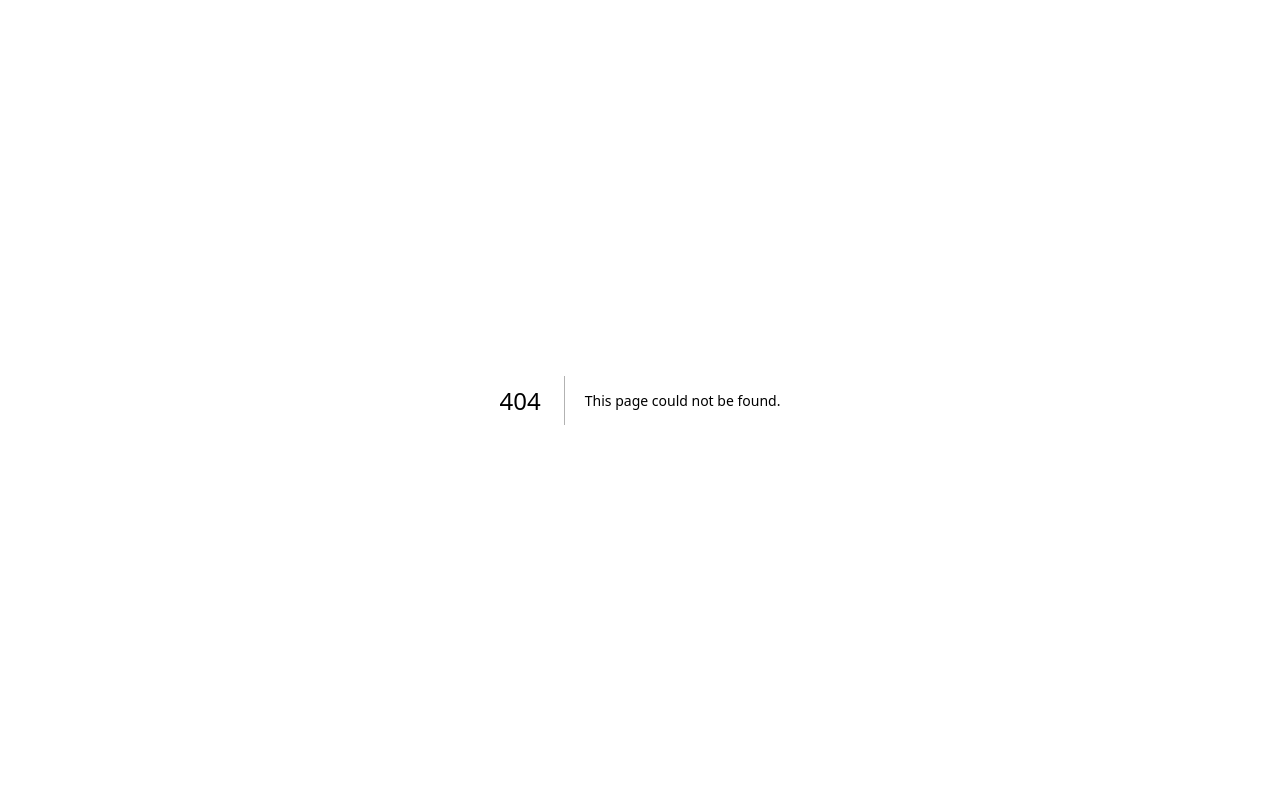
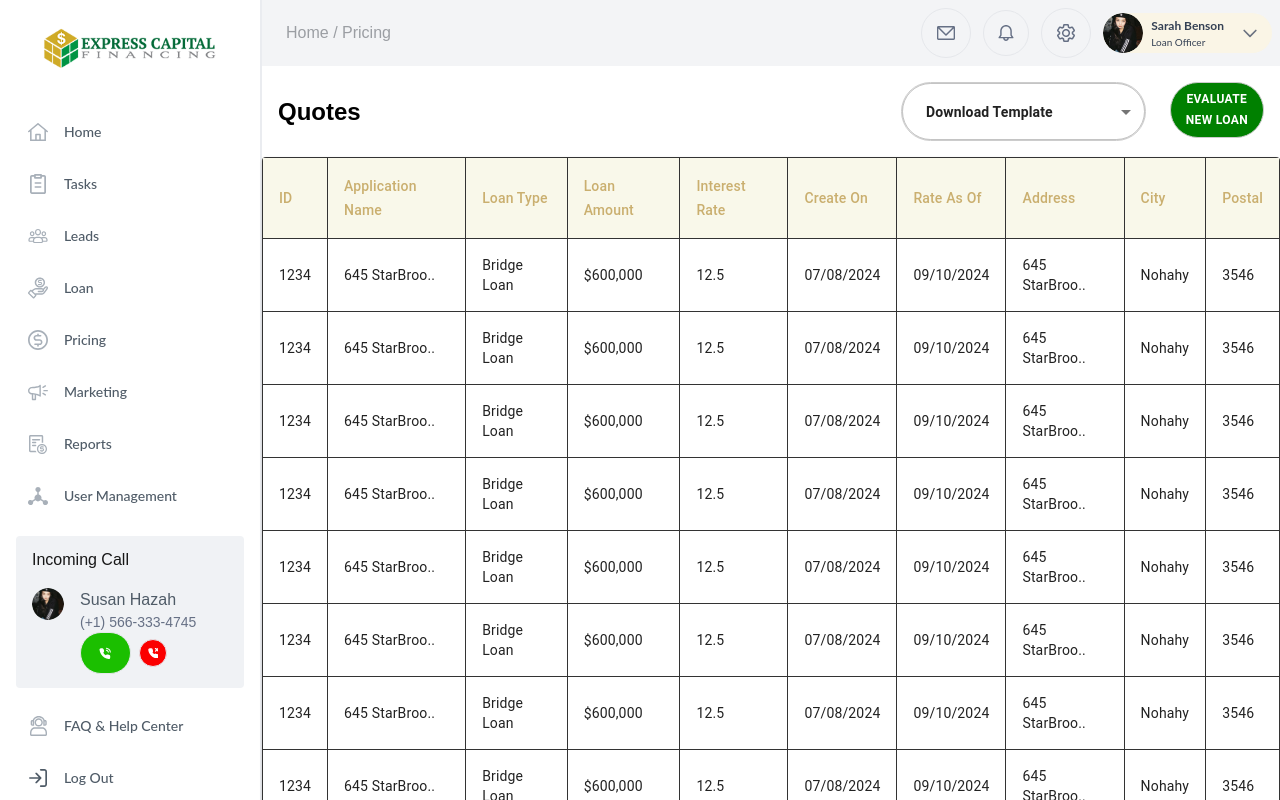
Before and after one commit to web-cloudy/ECF_FE, a Next.js app: page /pricing/quotes in a window 1280 px wide. Before the commit this address had no page. Shown: the top 800 px of the page. Built offline with nearby package versions, Linux system fonts and the light colour scheme.

Commit message:
refactor pricing page routing

```diff
--- a/src/components/layout/Sidebar.tsx
+++ b/src/components/layout/Sidebar.tsx
@@ -40,7 +40,7 @@ const Sidebar: React.FC = () => {
       icon: <PricingIcon color="#A8B0B9" />,
       title: "Pricing",
       iconColor: "006838",
-      path: '/pricing'
+      path: '/pricing/quotes'
     },
     {
       icon: <MarketingIcon color="#A8B0B9" />,
--- a/src/pages/_app.tsx
+++ b/src/pages/_app.tsx
@@ -1,12 +1,12 @@
 import "@/styles/globals.css";
-import type { AppProps } from "next/app";
+// import type { AppProps } from "next/app";
 import { Provider } from "react-redux";
 import { store } from "../store/store";
 
-export default function App({ Component, pageProps }: AppProps) {
+export default function App({ Component, pageProps }: any) {
+  const getLayout = Component.getLayout ?? ((page: any) => page);
+
   return (
-    <Provider store={store}>
-      <Component {...pageProps} />
-    </Provider>
+    <Provider store={store}>{getLayout(<Component {...pageProps} />)}</Provider>
   );
 }
--- /dev/null
+++ b/src/pages/pricing/quotes.tsx
@@ -0,0 +1,145 @@
+import { ReactNode, useState } from "react";
+import { styled } from "@mui/material/styles";
+import { Select, MenuItem, Button, SelectChangeEvent } from "@mui/material";
+import TableContainer from "@mui/material/TableContainer";
+import Table from "@mui/material/Table";
+import TableHead from "@mui/material/TableHead";
+import TableBody from "@mui/material/TableBody";
+import TableRow from "@mui/material/TableRow";
+import TableCell, { tableCellClasses } from "@mui/material/TableCell";
+import Paper from "@mui/material/Paper";
+import Link from "next/link";
+
+import Sidebar from "@/components/layout/Sidebar";
+import Navbar from "@/components/layout/Navbar";
+
+export default function Quotes() {
+  const [downloadTemplate, setDownloadTemplate] = useState("");
+
+  const handleDownloadTemplate = (event: SelectChangeEvent<unknown>) => {
+    const newValue = event.target.value;
+
+    // Check if the value is a string before setting the state
+    if (typeof newValue === "string") {
+      setDownloadTemplate(newValue);
+    } else {
+      console.error("The selected value is not a string:", typeof newValue);
+    }
+  };
+
+  return (
+    <div>
+      <div className="flex p-4 justify-between items-center">
+        <h1 className="text-black text-[24px] leading-[36px] font-semibold">
+          Quotes
+        </h1>
+        <div className="flex gap-6">
+          <CustomSelect
+            labelId="download-template-select-label"
+            id="download-template"
+            value={downloadTemplate}
+            onChange={handleDownloadTemplate}
+            displayEmpty
+            fullWidth
+          >
+            <MenuItem value="">Download Template</MenuItem>
+            <MenuItem value="template-1">Template-1</MenuItem>
+            <MenuItem value="template-2">Template-2</MenuItem>
+          </CustomSelect>
+          <Link href="/pricing">
+            <CustomButton fullWidth>Evaluate new loan</CustomButton>
+          </Link>
+        </div>
+      </div>
+      <TableContainer component={Paper}>
+        <Table>
+          <TableHead>
+            <TableRow>
+              <StyledTableCell>ID</StyledTableCell>
+              <StyledTableCell>Application Name</StyledTableCell>
+              <StyledTableCell>Loan Type</StyledTableCell>
+              <StyledTableCell>Loan Amount</StyledTableCell>
+              <StyledTableCell>Interest Rate</StyledTableCell>
+              <StyledTableCell>Create On</StyledTableCell>
+              <StyledTableCell>Rate As Of</StyledTableCell>
+              <StyledTableCell>Address</StyledTableCell>
+              <StyledTableCell>City</StyledTableCell>
+              <StyledTableCell>Postal</StyledTableCell>
+            </TableRow>
+          </TableHead>
+          <TableBody>
+            {Array(10)
+              .fill(0)
+              .map((_, index) => (
+                <TableRow key={index}>
+                  <StyledTableCell>1234</StyledTableCell>
+                  <StyledTableCell>645 StarBroo..</StyledTableCell>
+                  <StyledTableCell>Bridge Loan</StyledTableCell>
+                  <StyledTableCell>$600,000</StyledTableCell>
+                  <StyledTableCell>12.5</StyledTableCell>
+                  <StyledTableCell>07/08/2024</StyledTableCell>
+                  <StyledTableCell>09/10/2024</StyledTableCell>
+                  <StyledTableCell>645 StarBroo..</StyledTableCell>
+                  <StyledTableCell>Nohahy</StyledTableCell>
+                  <StyledTableCell>3546</StyledTableCell>
+                </TableRow>
+              ))}
+          </TableBody>
+        </Table>
+      </TableContainer>
+    </div>
+  );
+}
+
+const CustomSelect = styled(Select)`
+  border-radius: 50px;
+  border: 1px solid #ccc;
+  padding: 2px 10px;
+  font-weight: bold;
+  font-size: 14px;
+  background-color: white;
+  box-shadow: none;
+  & .MuiSelect-select: {
+    padding-right: 30px
+  };
+  &:hover {
+    background-color: #f5f5f5
+  },
+  & .MuiSvgIcon-root: {
+    right; 8px;
+    position: absolute;
+  }
+`;
+
+const CustomButton = styled(Button)`
+  font-size: 12px;
+  border-radius: 50px;
+  border: 1px solid #ccc;
+  color: white;
+  font-weight: bold;
+  background-color: green;
+`;
+
+const StyledTableCell = styled(TableCell)(({ theme }) => ({
+  [`&.${tableCellClasses.head}`]: {
+    backgroundColor: "rgb(249, 248, 234)",
+    color: "rgb(202, 175, 111)",
+  },
+  [`&.${tableCellClasses.body}`]: {
+    fontSize: 14,
+  },
+  borderWidth: 1,
+  borderColor: "#333333",
+}));
+
+Quotes.getLayout = (page: ReactNode) => {
+  return (
+    <div className="flex">
+      <Sidebar />
+      <div className="main-content flex-1">
+        <Navbar tab="Pricing" />
+        {page}
+      </div>
+    </div>
+  );
+};
```
Also changed, not shown: src/pages/pricing/index.tsx (renamed from src/pages/pricing.tsx, +74 -53 lines).
